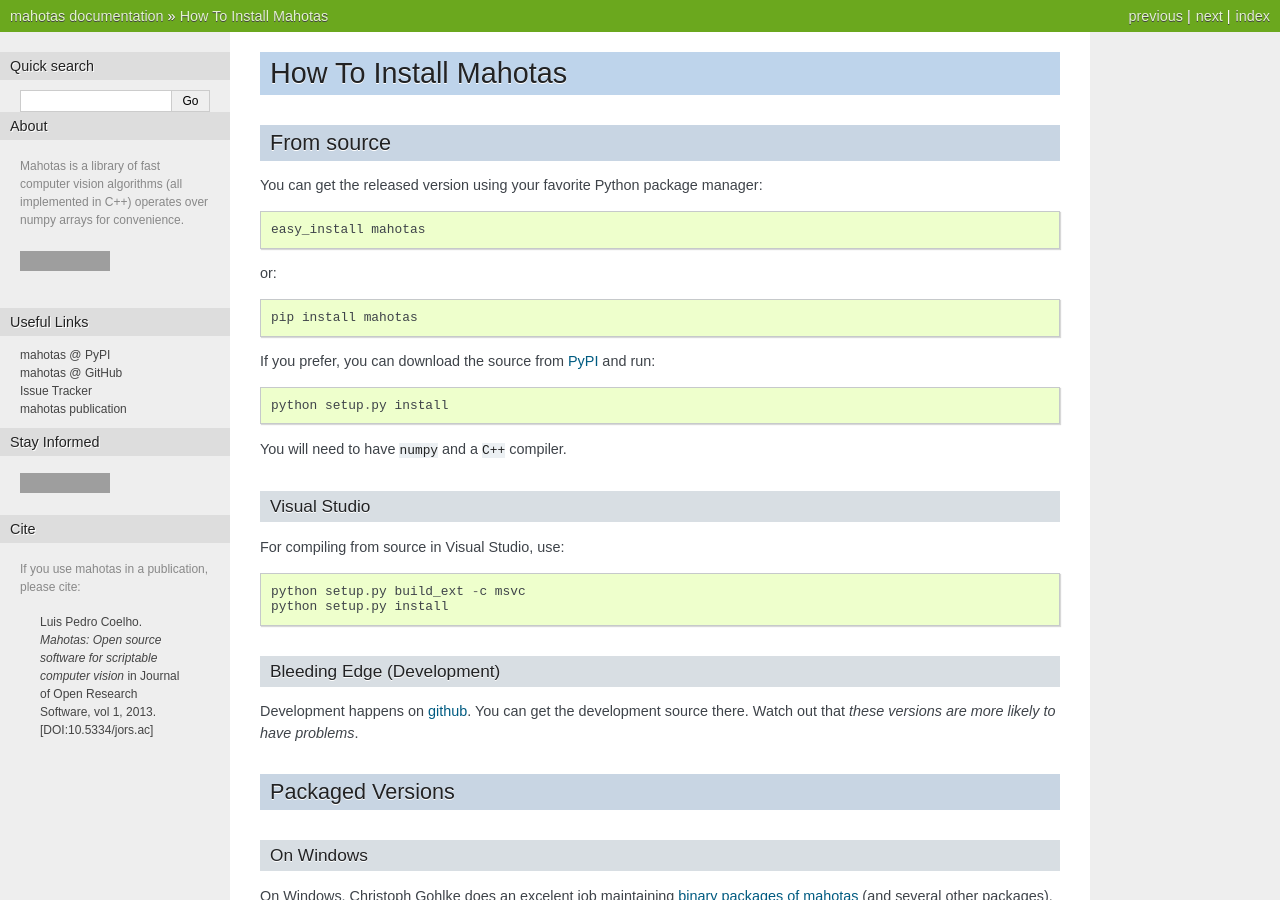
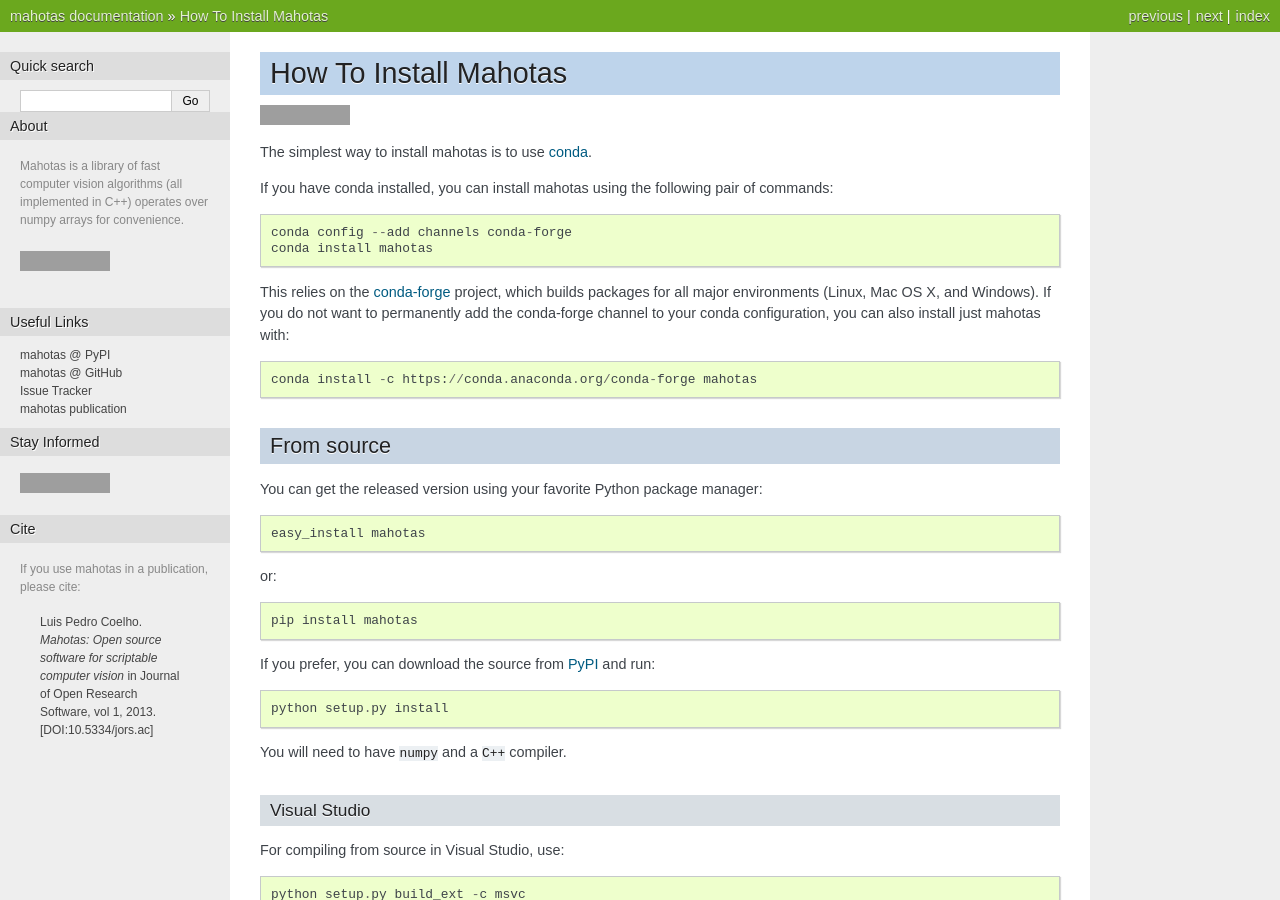
Before and after one commit to luispedro/mahotas, a Sphinx documentation site: the page built from docs/source/install.rst, in a window 1280 px wide and 900 px high. Built offline with Sphinx 7.4.7, drawn with Linux system fonts in a browser that asks for light colours; formulas are drawn with MathJax 3; the version number could not be read and is left out; grey boxes are pictures that could not be loaded.

Commit message:
DOC The simplest installation mode is with conda-forge

```diff
--- a/docs/source/install.rst
+++ b/docs/source/install.rst
@@ -1,6 +1,22 @@
-======================
 How To Install Mahotas
 ======================
+
+.. image:: https://anaconda.org/conda-forge/mahotas/badges/installer/conda.svg   :target: https://conda.anaconda.org/conda-forge
+
+The simplest way to install mahotas is to use `conda <http://anaconda.org/>`__.
+
+If you have conda installed, you can install mahotas using the following pair
+of commands::
+
+    conda config --add channels conda-forge
+    conda install mahotas
+
+This relies on the `conda-forge <https://conda-forge.github.io/>`__ project,
+which builds packages for all major environments (Linux, Mac OS X, and
+Windows). If you do not want to permanently add the conda-forge channel to your
+conda configuration, you can also install just mahotas with::
+
+    conda install -c https://conda.anaconda.org/conda-forge mahotas
 
 From source
 -----------
```
Also changed, not shown: README.rst (+11 -1 lines).
